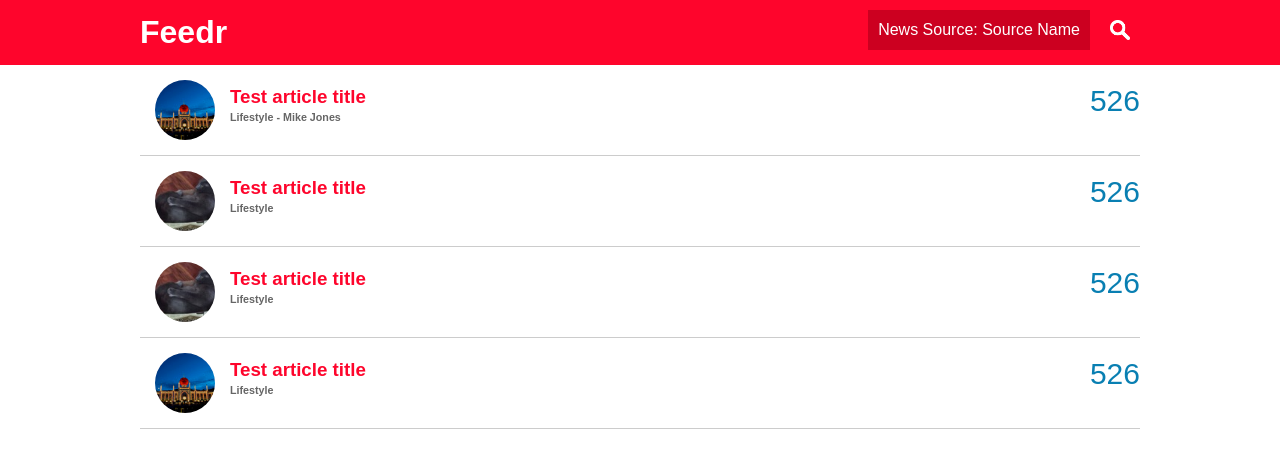
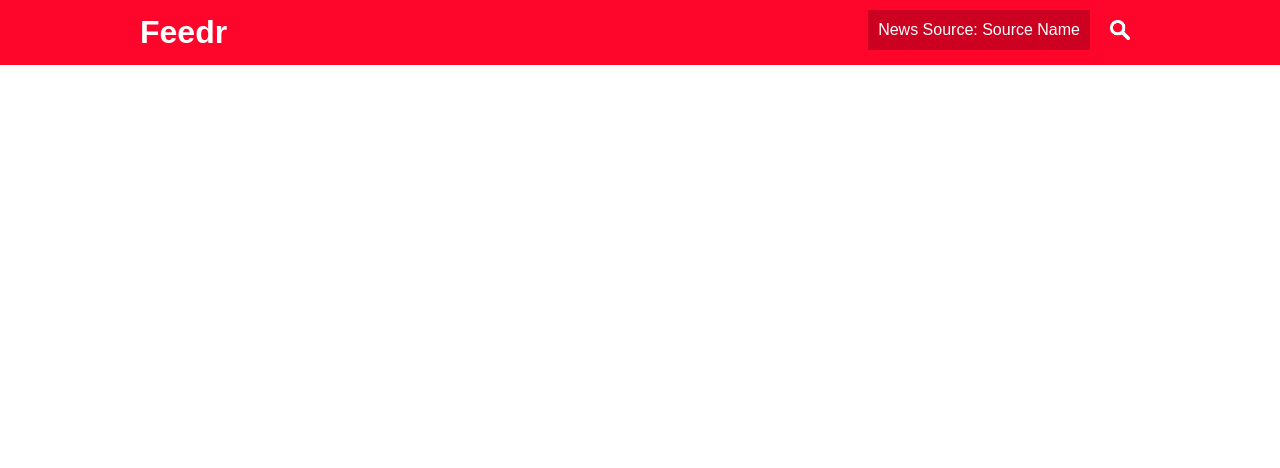
Before and after one commit to allanheo/feedr-GA, a plain HTML site: page Project2-AllanH/index.html in a window 1280 px wide. Drawn offline with nearby package versions, Linux system fonts and the light colour scheme; no server answers.

Commit message:
my notes and deleting the exampel oens

```diff
--- a/Project2-AllanH/index.html
+++ b/Project2-AllanH/index.html
@@ -20,7 +20,9 @@
 
         <header>
           <section class="container">
+
             <a href="#"><h1>Feedr</h1></a>
+
             <nav>
               <ul>
                 <li><a href="#">News Source: <span>Source Name</span></a>
@@ -31,14 +33,25 @@
                   </ul>
                 </li>
               </ul>
+
+
               <section id="search">
                 <input type="text" name="name" value="">
+
+                <!-- search button -->
                 <a href="#"><img src="images/search.png" alt="" /></a>
               </section>
             </nav>
+
+            <!-- the divider between the red and white?  -->
             <div class="clearfix"></div>
           </section>
         </header>
+
+
+
+
+        <!-- the popup that's supposed to show up when we hover -->
         <div id="popUp" class="loader hidden">
           <a href="#" class="closePopUp">X</a>
           <div class="container">
@@ -49,59 +62,11 @@
             <a href="#" class="popUpAction" target="_blank">Read more from source</a>
           </div>
         </div>
+
+
         <section id="main" class="container">
-          <article class="article">
-            <section class="featuredImage">
-              <img src="images/article_placeholder_1.jpg" alt="" />
-            </section>
-            <section class="articleContent">
-                <a href="#"><h3>Test article title</h3></a>
-                <h6>Lifestyle - Mike Jones</h6>
-            </section>
-            <section class="impressions">
-              526
-            </section>
-            <div class="clearfix"></div>
-          </article>
-          <article class="article">
-            <section class="featuredImage">
-              <img src="images/article_placeholder_2.jpg" alt="" />
-            </section>
-            <section class="articleContent">
-                <a href="#"><h3>Test article title</h3></a>
-                <h6>Lifestyle</h6>
-            </section>
-            <section class="impressions">
-              526
-            </section>
-            <div class="clearfix"></div>
-          </article>
-          <article class="article">
-            <section class="featuredImage">
-              <img src="images/article_placeholder_2.jpg" alt="" />
-            </section>
-            <section class="articleContent">
-                <a href="#"><h3>Test article title</h3></a>
-                <h6>Lifestyle</h6>
-            </section>
-            <section class="impressions">
-              526
-            </section>
-            <div class="clearfix"></div>
-          </article>
-          <article class="article">
-            <section class="featuredImage">
-              <img src="images/article_placeholder_1.jpg" alt="" />
-            </section>
-            <section class="articleContent">
-                <a href="#"><h3>Test article title</h3></a>
-                <h6>Lifestyle</h6>
-            </section>
-            <section class="impressions">
-              526
-            </section>
-            <div class="clearfix"></div>
-          </article>
+
+
         </section>
 
         <script src="https://ajax.googleapis.com/ajax/libs/jquery/1.11.3/jquery.min.js"></script>
--- a/Project2-AllanH/js/app.js
+++ b/Project2-AllanH/js/app.js
@@ -1,7 +1,8 @@
 import { newsKey } from './keys.js';
 let newsSources = [
-  `https://newsapi.org/v2/top-headlines?country=us&apiKey=${newsKey}`,
   'https://www.reddit.com/top.json'
+//  `https://newsapi.org/v2/top-headlines?country=us&apiKey=${newsKey}`
+
 ];
 
 // API Call Examples
@@ -77,22 +78,6 @@ let apiCall = fetch('https://cors.bridged.cc/https://www.reddit.com/top.json');
 //   .catch(err => console.log(err));
 
 function renderRows(data) {
-  // jQuery way
-  // $('#main').append(`
-  //   <article class="article">
-  //     <section class="featuredImage">
-  //       <img src="${data.img}" alt="" />
-  //     </section>
-  //     <section class="articleContent">
-  //         <a href="${data.url}"><h3>${data.title}</h3></a>
-  //         <h6>Lifestyle - ${data.author}</h6>
-  //     </section>
-  //     <section class="impressions">
-  //       526
-  //     </section>
-  //     <div class="clearfix"></div>
-  //   </article>
-  // `);
 
   // Vanilla js way
   let article = document.createElement('article');
@@ -112,6 +97,24 @@ function renderRows(data) {
     </article>
   `;
   document.getElementById('main').appendChild(article);
+
+  // jQuery way
+  // $('#main').append(`
+  //   <article class="article">
+  //     <section class="featuredImage">
+  //       <img src="${data.img}" alt="" />
+  //     </section>
+  //     <section class="articleContent">
+  //         <a href="${data.url}"><h3>${data.title}</h3></a>
+  //         <h6>Lifestyle - ${data.author}</h6>
+  //     </section>
+  //     <section class="impressions">
+  //       526
+  //     </section>
+  //     <div class="clearfix"></div>
+  //   </article>
+  // `);
+
 }
 
 async function retrieveData(url, apiKey) {
@@ -142,19 +145,28 @@ function normalizeData(data) {
     this.url = url;
     this.img = img;
   }
+
   for (let i = 0; i < data.length; i++) {
     let cleanData = [];
+
+    //hard coded??!?! include comment indicating which if loop is for which source
+    //the first link, reddit
     if(i === 0) {
-      data[i].articles.forEach(function(result) {
-        cleanData.push(new ArticleObj(result.title, result.author, result.url, result.urlToImage));
-      });
-      data[i] = cleanData;
-    } else if(i === 1) {
       data[i].data.children.forEach(function(result) {
         cleanData.push(new ArticleObj(result.data.title, result.data.author, result.data.url, result.data.thumbnail));
       });
+
+      // overriding newsData, raw data, with cleanData, an array. 2d array forms here
       data[i] = cleanData;
     }
+
+    //seccond link, the news api
+    // else if(i === 1) {
+    //   data[i].articles.forEach(function(result) {
+    //     cleanData.push(new ArticleObj(result.title, result.author, result.url, result.urlToImage));
+    //   });
+    //   data[i] = cleanData;
+    // }
   }
   return data;
 }
@@ -164,7 +176,10 @@ async function init(sources) {
   for (let i = 0; i < sources.length; i++) {
     promises.push(retrieveData(sources[i]));
   }
+
+  // does this make newsData an array too?
   const newsData = await Promise.all(promises);
+
   let cleanData = normalizeData(newsData);
 
   cleanData.forEach(function(sources) {
@@ -175,3 +190,12 @@ async function init(sources) {
 }
 
 init(newsSources);
+
+// call init on
+// newsSources, an array with two values, 1. newsapi and 2. reddit
+// call retrieve data on each of those newsSources array elements, requires url and apikey, but apikey isn't even passed in or used in the function
+// push retrieve data results into promises[]
+// newsData waits on the promises[] data to load?
+// cleanData is the result of noramlizeData
+// renderrow for each new type
+// does this mean all rwos from source 1 will be created, then all rows from source 2?
```
